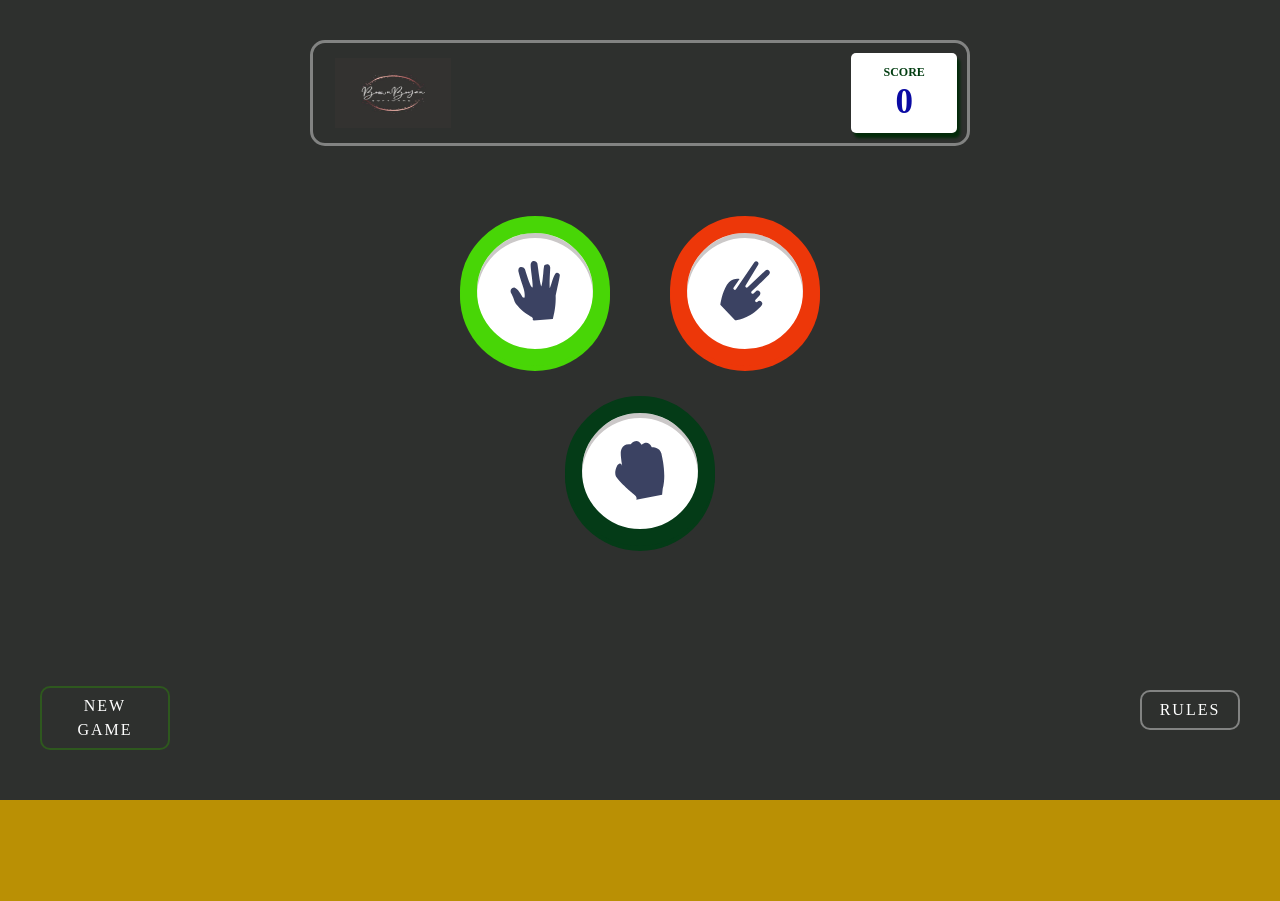
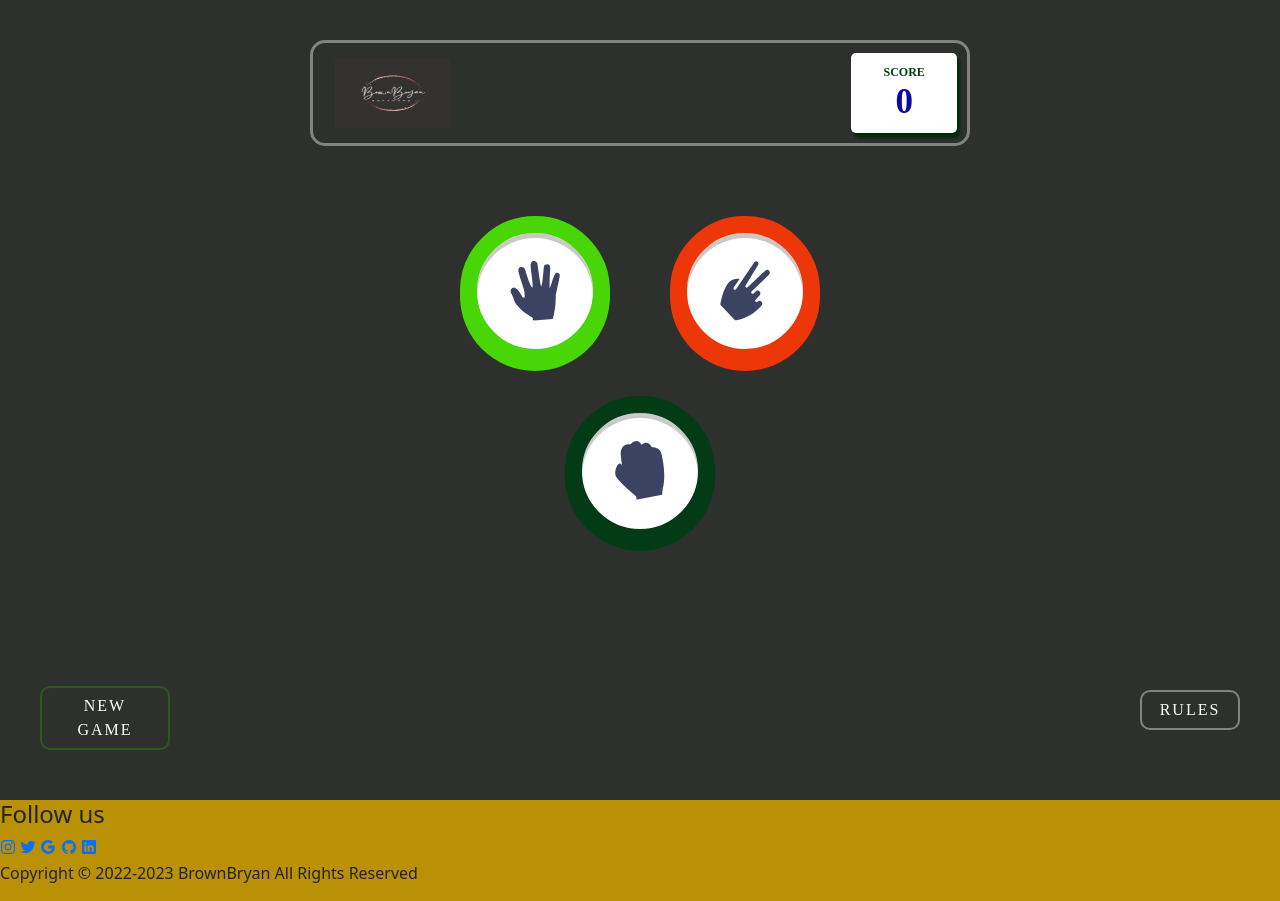
Before and after one commit to Brownbryan/Rockpaperscissors, a plain HTML site: page index.html in a window 1280 px wide. Before the commit the page ends 800 px from the top, so only its background shows below. Drawn offline with nearby package versions, Linux system fonts and the light colour scheme; a web font is replaced by a local one.

Commit message:
Update index.html

```diff
--- a/index.html
+++ b/index.html
@@ -8,6 +8,8 @@
     <link rel="stylesheet" href="https://fonts.googleapis.com/css?family=Trirong">
     <link href="https://cdn.jsdelivr.net/npm/bootstrap@5.0.2/dist/css/bootstrap.min.css" rel="stylesheet" integrity="sha384-EVSTQN3/azprG1Anm3QDgpJLIm9Nao0Yz1ztcQTwFspd3yD65VohhpuuCOmLASjC" crossorigin="anonymous">
     <link rel="stylesheet" href="style.css">
+    <script type="module" src="https://unpkg.com/ionicons@5.5.2/dist/ionicons/ionicons.esm.js"></script>
+    <script nomodule src="https://unpkg.com/ionicons@5.5.2/dist/ionicons/ionicons.js"></script>
 </head>
 <body>
     <div class="main-container d-flex flex-column" id = "mainContainer">
@@ -106,5 +108,16 @@
     <script src="https://cdn.jsdelivr.net/npm/bootstrap@5.0.2/dist/js/bootstrap.bundle.min.js" integrity="sha384-MrcW6ZMFYlzcLA8Nl+NtUVF0sA7MsXsP1UyJoMp4YLEuNSfAP+JcXn/tWtIaxVXM" crossorigin="anonymous"></script>
     <script src = "script.js"></script>
     <script src="https://kit.fontawesome.com/4f4820ec7d.js" crossorigin="anonymous"></script>
+    <footer>
+         <div class="follow">
+      <h4 class="follow_us">  Follow us</h4>
+      <div class="social_links">
+        <a href="https://www.instagram.com/_brownbryan/"> <ion-icon class="instagram" name="logo-instagram"></ion-icon></a>
+        <a href="https://twitter.com/_brownbryan"><ion-icon class="twitter" name="logo-twitter"></ion-icon></a>
+        <a href="https://brianmuthee.vercel.app/"><ion-icon class="google" name="logo-google"></ion-icon></a>
+        <a href="https://github.com/Brownbryan"><ion-icon class="github" name="logo-github"></ion-icon></a>
+        <a href="https://www.linkedin.com/in/brian-muriuki-4513b9253/"><ion-icon name="logo-linkedin"></ion-icon></a>
+         <div class="copyright"> <p>Copyright © 2022-<script>document.write(new Date().getFullYear())</script> BrownBryan All Rights Reserved</p></div>
+    </footer>
 </body>
 </html>
```
